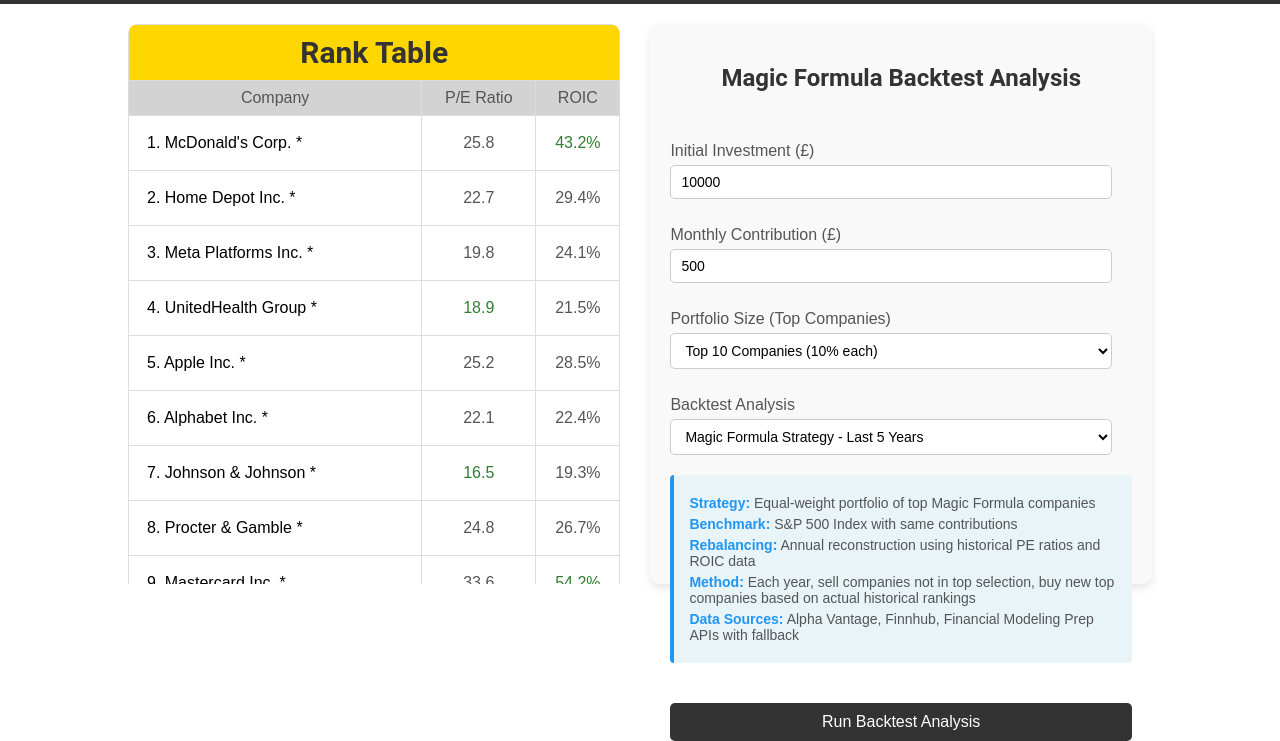
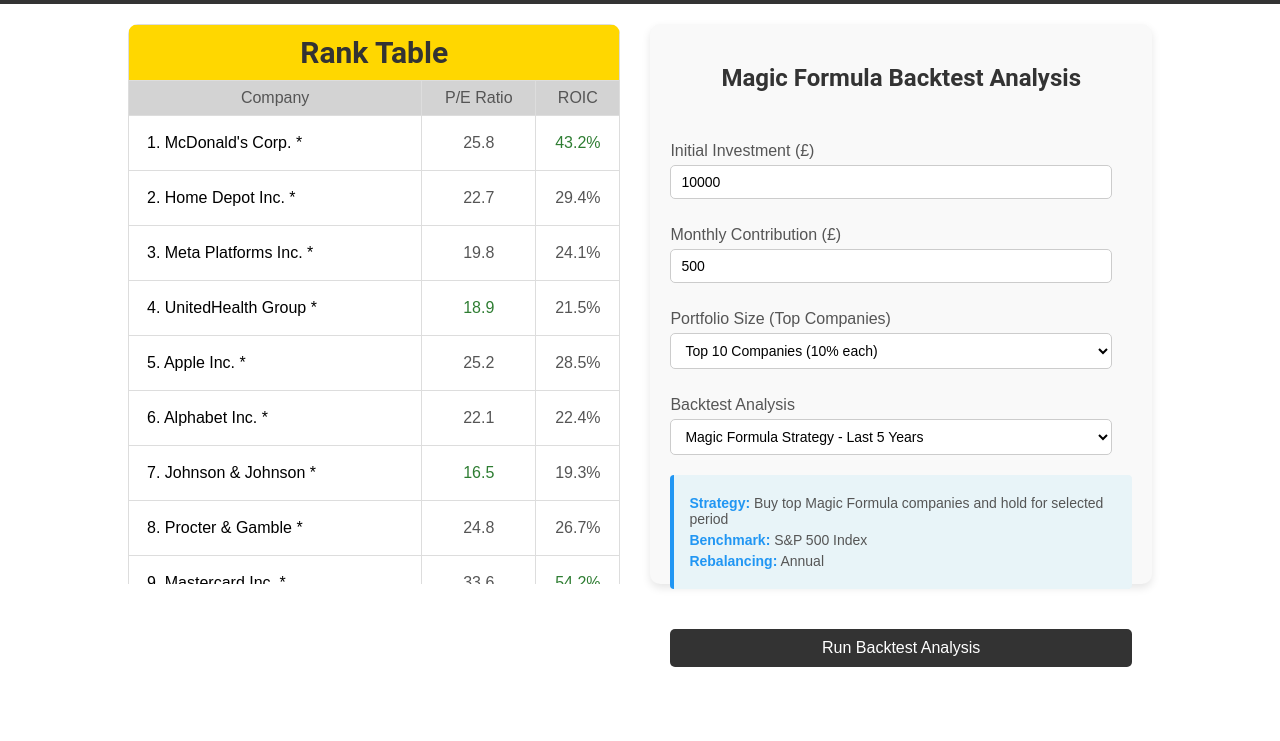
Before and after one commit to Amir-Assadi/Magic-Formula, a plain HTML site: page index.html in a window 1280 px wide. Shown: the part 72-813 px from the top of the page. Drawn offline with Linux system fonts and the light colour scheme; no server answers.

Commit message:
Update index.html

```diff
--- a/index.html
+++ b/index.html
@@ -62,11 +62,9 @@
             </select>
 
             <div class="backtest-info">
-                <p><strong>Strategy:</strong> Equal-weight portfolio of top Magic Formula companies</p>
-                <p><strong>Benchmark:</strong> S&P 500 Index with same contributions</p>
-                <p><strong>Rebalancing:</strong> Annual reconstruction using historical PE ratios and ROIC data</p>
-                <p><strong>Method:</strong> Each year, sell companies not in top selection, buy new top companies based on actual historical rankings</p>
-                <p><strong>Data Sources:</strong> Alpha Vantage, Finnhub, Financial Modeling Prep APIs with fallback</p>
+                <p><strong>Strategy:</strong> Buy top Magic Formula companies and hold for selected period</p>
+                <p><strong>Benchmark:</strong> S&P 500 Index</p>
+                <p><strong>Rebalancing:</strong> Annual</p>
             </div>
 
             <button type="submit">Run Backtest Analysis</button>
```
